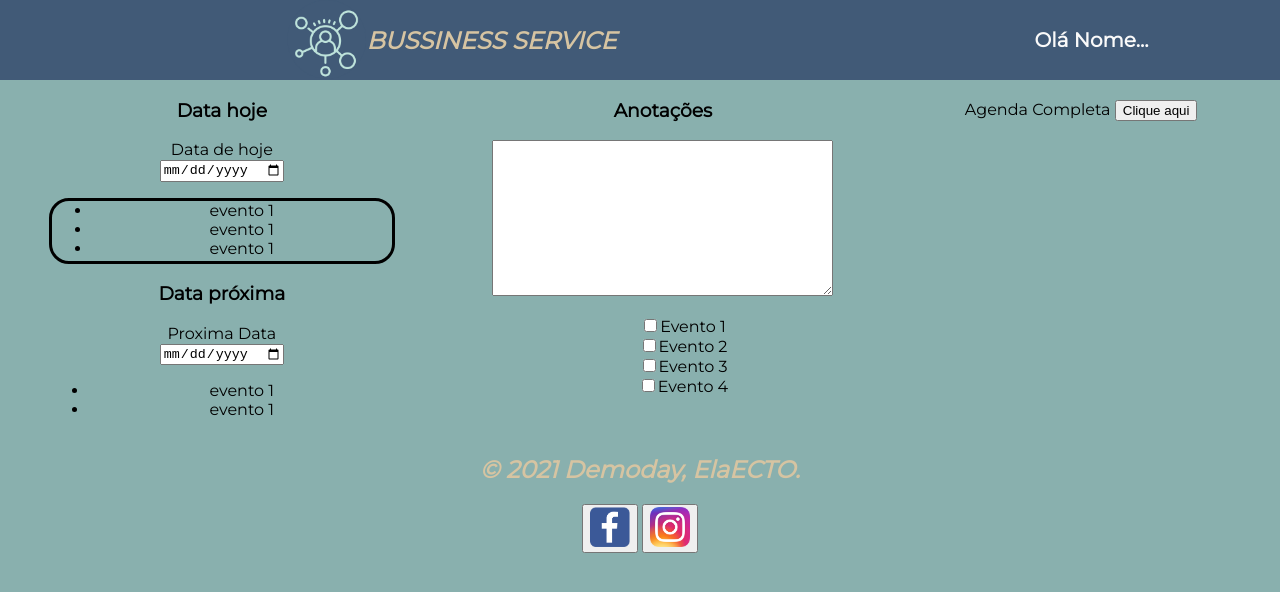
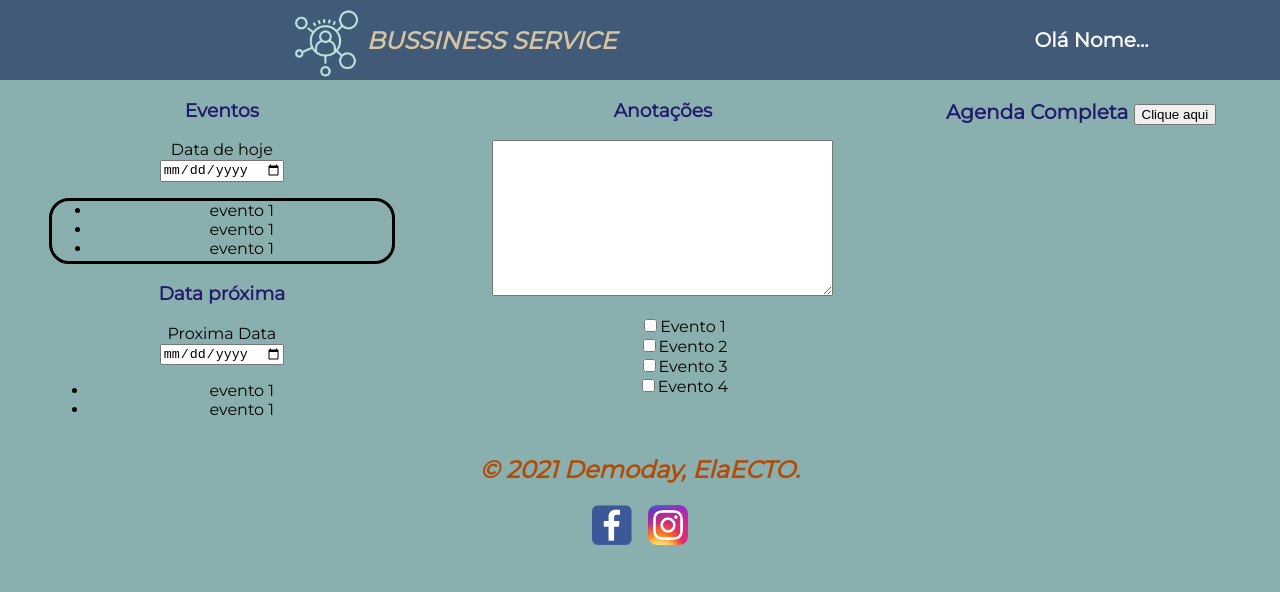
Before and after one commit to evelynmartins/Projeto-Ela-CTO, a plain HTML site: page logado.html in a window 1280 px wide. Drawn offline with Linux system fonts and the light colour scheme.

Commit message:
editar logado

```diff
--- a/frontend/stylelogado.css
+++ b/frontend/stylelogado.css
@@ -60,11 +60,31 @@ h1 {
 
     }
     .agenda{
-        color: black;
+        color: #231b6e;
+        font-weight: bolder;
+        font-size: 20px;
         width:300px;
         height: 60px;
         margin-top: 20px;
 
 
+    }
+
+    .rodape button {
+
+        background-color: #89B0AE;
+        border-color: rgb(58, 109, 153);
+        border-style: inherit;
+
 
     }
+
+    h3{
+
+        color: #231b6e;
+    }
+
+    .rodape h1{
+
+        color: #B34A05;
+    }
--- a/logado.html
+++ b/logado.html
@@ -35,7 +35,7 @@
 
         <div id="calendario">
 
-        <h3>Data hoje </h3>
+        <h3>Eventos </h3>
             <legend>Data de hoje</legend>
             <label for="date"></label>
             <input type="date" id="date" name="date">
```
